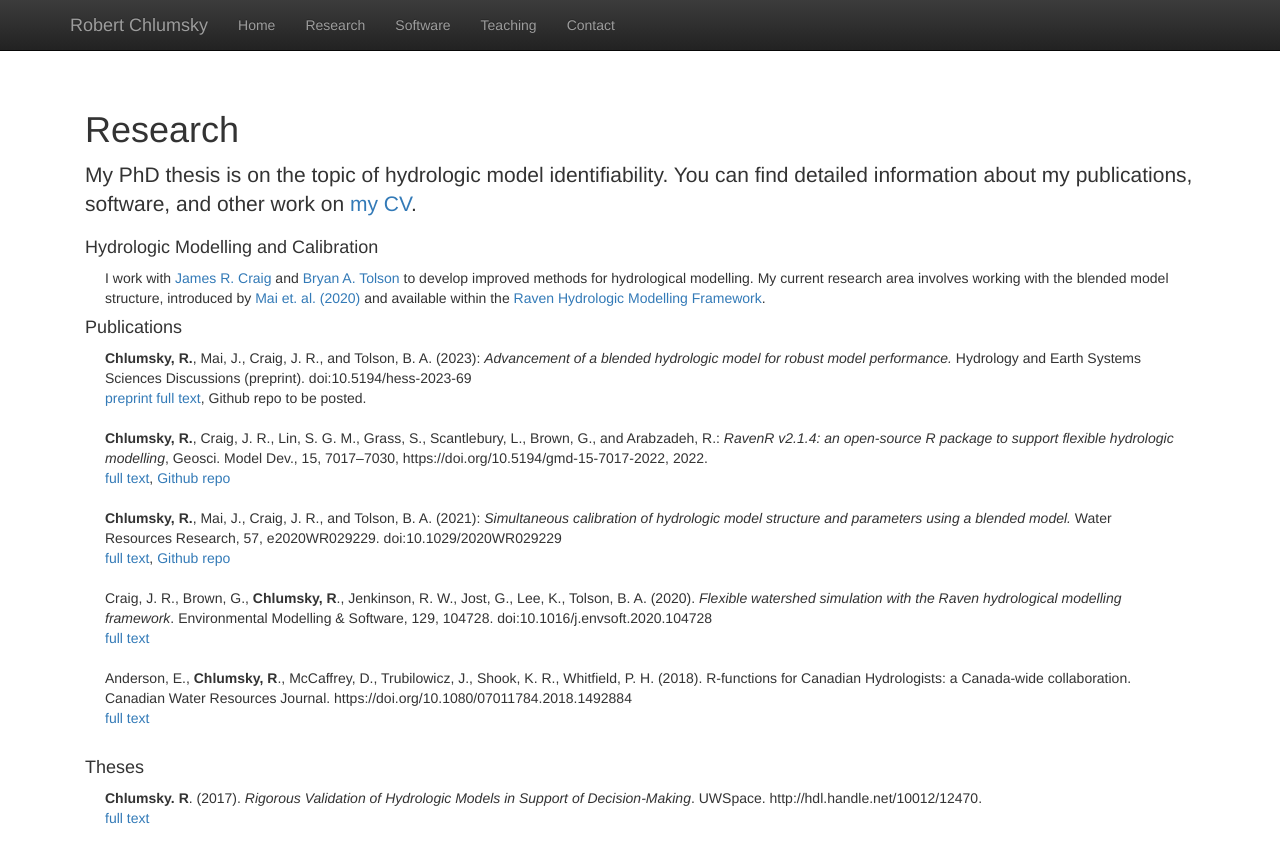
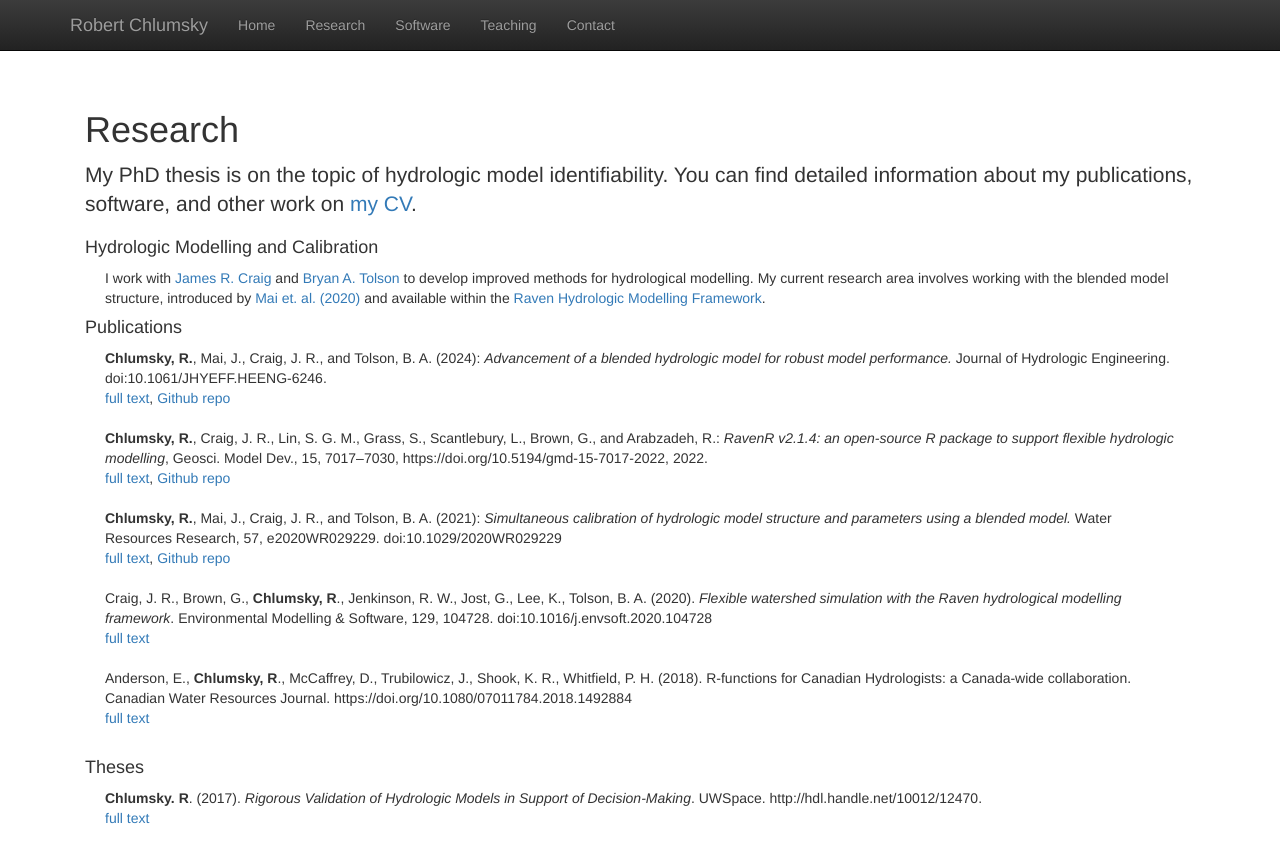
Before and after one commit to rchlumsk/rchlumsk.github.io, a Jekyll site: the page built from research.html, in a window 1280 px wide. Shown: the top 863 px of the page. Built offline with Jekyll 4.4.1, drawn with Linux system fonts in a browser that asks for light colours; nearby versions of some CDN libraries; library files that are not in the unit come from our copies.

Commit message:
updated paper refernce for blended v2

```diff
--- a/research.html
+++ b/research.html
@@ -17,11 +17,11 @@ title:  'Research'
 <h4>Publications</h4>
 
 <p class="content" style="padding:0px;margin:0px 20px 0px;">
-<b>Chlumsky, R.</b>, Mai, J., Craig, J. R., and Tolson, B. A. (2023):
+<b>Chlumsky, R.</b>, Mai, J., Craig, J. R., and Tolson, B. A. (2024):
 <i>Advancement of a blended hydrologic model for robust model performance.</i>
-Hydrology and Earth Systems Sciences Discussions (preprint). doi:10.5194/hess-2023-69 </p>
+Journal of Hydrologic Engineering. doi:10.1061/JHYEFF.HEENG-6246. </p>
 <p class="content" style="padding:0px;margin:0px 20px 0px;">
-<a href = "https://hess.copernicus.org/preprints/hess-2023-69/">preprint full text</a>, Github repo to be posted.
+<a href = "https://ascelibrary.org/doi/epdf/10.1061/JHYEFF.HEENG-6246">full text</a>, <a href = "https://github.com/rchlumsk/blendedmodel_update_2022">Github repo</a>
 </p>
 <br/>
 
```
